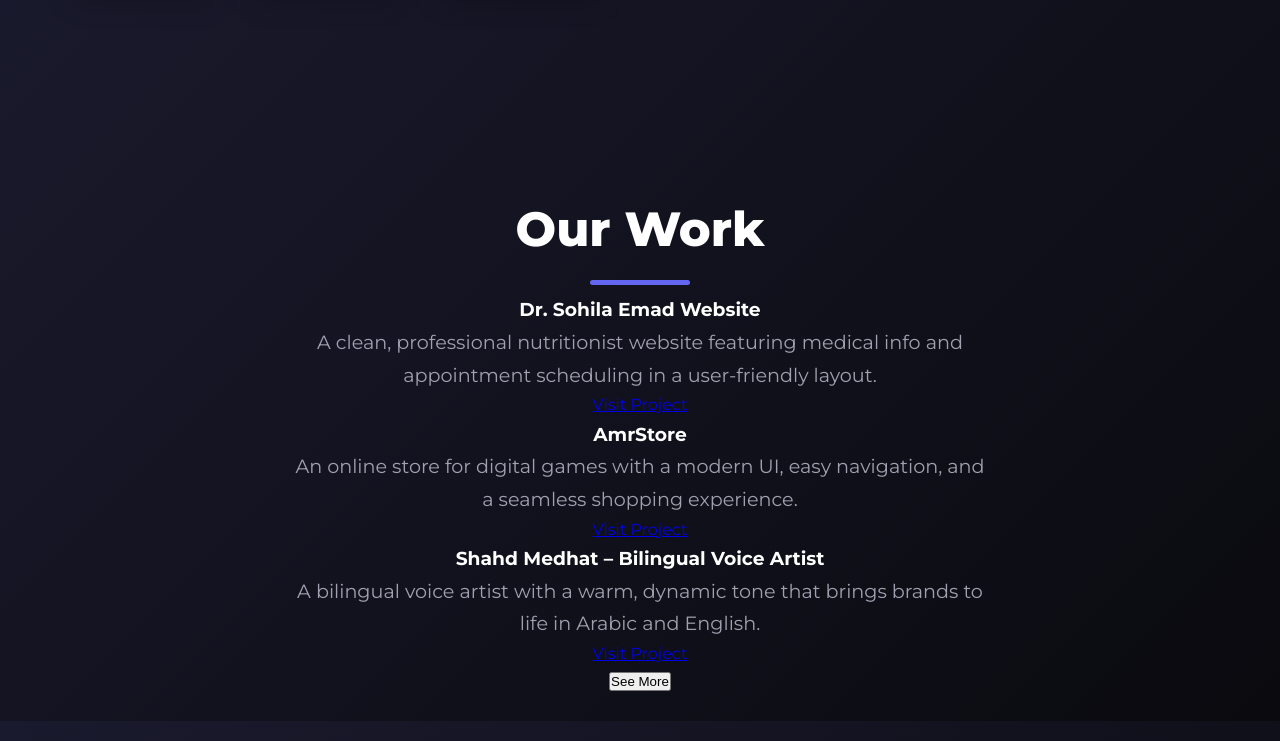
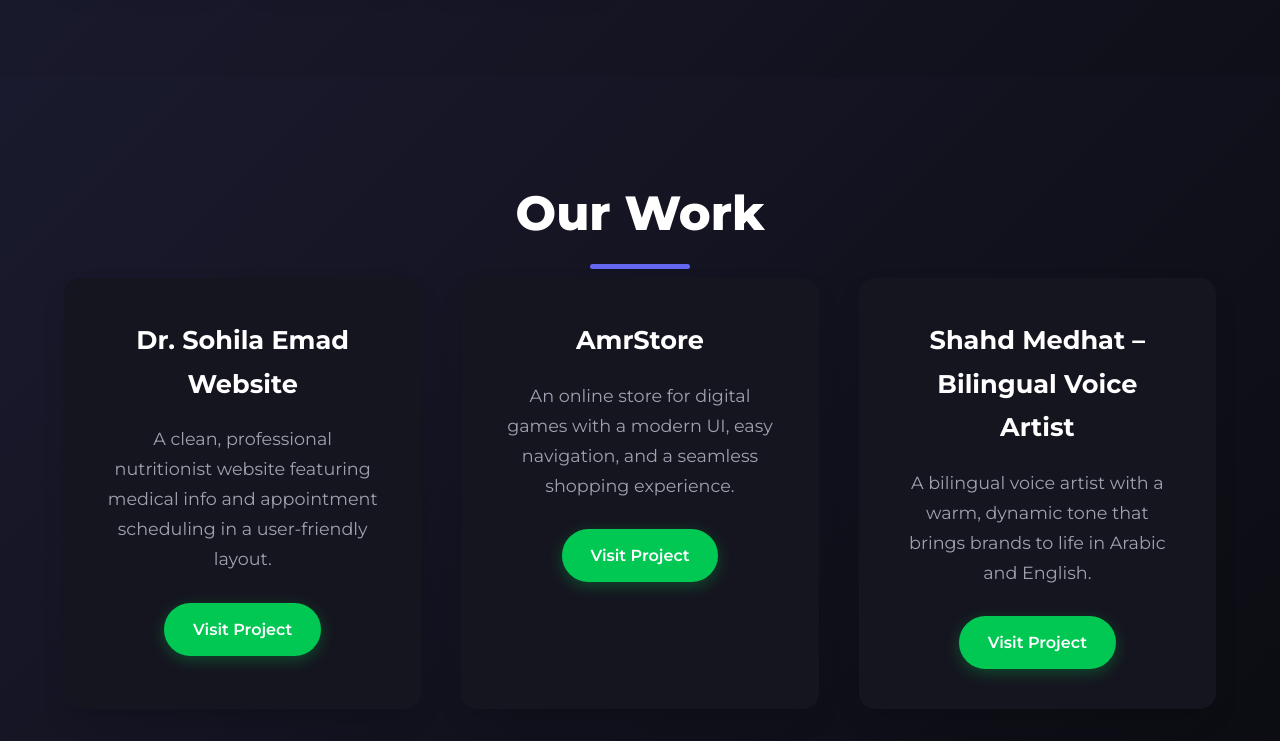
Before and after one commit to Zyvorn/DRAVIX, a plain HTML site: page index.html in a window 1280 px wide. Shown: the part 1679-2420 px from the top of the page. Drawn offline with Linux system fonts and the light colour scheme.

Commit message:
Update style.css
style.css

```diff
--- a/style.css
+++ b/style.css
@@ -1080,3 +1080,152 @@ footer {
 .portfolio-item:hover .portfolio-image {
     transform: scale(1.05);
 }
+
+.our-work {
+    padding: 6rem 1.5rem;
+    background: var(--gradient);
+    position: relative;
+    overflow: hidden;
+    z-index: 1;
+}
+
+.section-title {
+    position: relative;
+    margin-bottom: 4rem;
+}
+
+.title-underline {
+    width: 80px;
+    height: 4px;
+    background: #007bff;
+    margin: 1rem auto 0;
+    border-radius: 2px;
+}
+
+.projects-container {
+    display: grid;
+    grid-template-columns: repeat(auto-fit, minmax(320px, 1fr));
+    gap: 2.5rem;
+    max-width: 1200px;
+    margin: 0 auto;
+}
+
+.project-card {
+    background: var(--card);
+    border-radius: var(--border-radius);
+    padding: 2.5rem;
+    box-shadow: var(--shadow);
+    transition: var(--transition);
+    transform: translateY(20px);
+    opacity: 0;
+    animation: fadeUp 0.8s ease forwards;
+    position: relative;
+    overflow: hidden;
+    z-index: 1;
+}
+
+.project-card::before {
+    content: '';
+    position: absolute;
+    top: 0;
+    left: 0;
+    width: 100%;
+    height: 100%;
+    background: linear-gradient(135deg, rgba(99, 102, 241, 0.1) 0%, transparent 100%);
+    z-index: -1;
+    opacity: 0;
+    transition: var(--transition);
+}
+
+.project-card:nth-child(1) { animation-delay: 0.1s; }
+.project-card:nth-child(2) { animation-delay: 0.2s; }
+.project-card:nth-child(3) { animation-delay: 0.3s; }
+
+.project-card:hover {
+    transform: translateY(-10px) scale(1.02);
+    box-shadow: var(--shadow-hover);
+}
+
+.project-card:hover::before {
+    opacity: 1;
+}
+
+.project-card h3 {
+    font-size: 1.6rem;
+    margin-bottom: 1.2rem;
+    color: var(--text-primary);
+    font-weight: 700;
+}
+
+.project-card p {
+    color: var(--text-secondary);
+    margin-bottom: 1.8rem;
+    font-size: 1.1rem;
+    min-height: 80px;
+}
+
+.project-card a {
+    display: inline-block;
+    background: #00C853;
+    color: white;
+    padding: 0.8rem 1.8rem;
+    border-radius: 50px;
+    text-decoration: none;
+    font-weight: 600;
+    transition: var(--transition);
+    box-shadow: 0 4px 15px rgba(0, 200, 83, 0.3);
+}
+
+.project-card a:hover {
+    background: #009624;
+    transform: translateY(-3px);
+    box-shadow: 0 6px 20px rgba(0, 200, 83, 0.4);
+}
+
+.more-btn {
+    text-align: center;
+    margin-top: 4rem;
+}
+
+.more-btn button {
+    background: var(--accent);
+    color: white;
+    border: none;
+    padding: 1rem 2.5rem;
+    border-radius: 50px;
+    font-size: 1.1rem;
+    font-weight: 600;
+    cursor: pointer;
+    transition: var(--transition);
+    box-shadow: var(--shadow);
+}
+
+.more-btn button:hover {
+    background: var(--accent-hover);
+    transform: translateY(-5px);
+    box-shadow: var(--shadow-hover);
+}
+
+/* Animation */
+@keyframes fadeUp {
+    to {
+        opacity: 1;
+        transform: translateY(0);
+    }
+}
+
+/* Responsive adjustments */
+@media (max-width: 768px) {
+    .projects-container {
+        grid-template-columns: 1fr;
+        gap: 2rem;
+    }
+
+    .project-card {
+        padding: 2rem;
+    }
+
+    .project-card p {
+        min-height: auto;
+    }
+}
```
